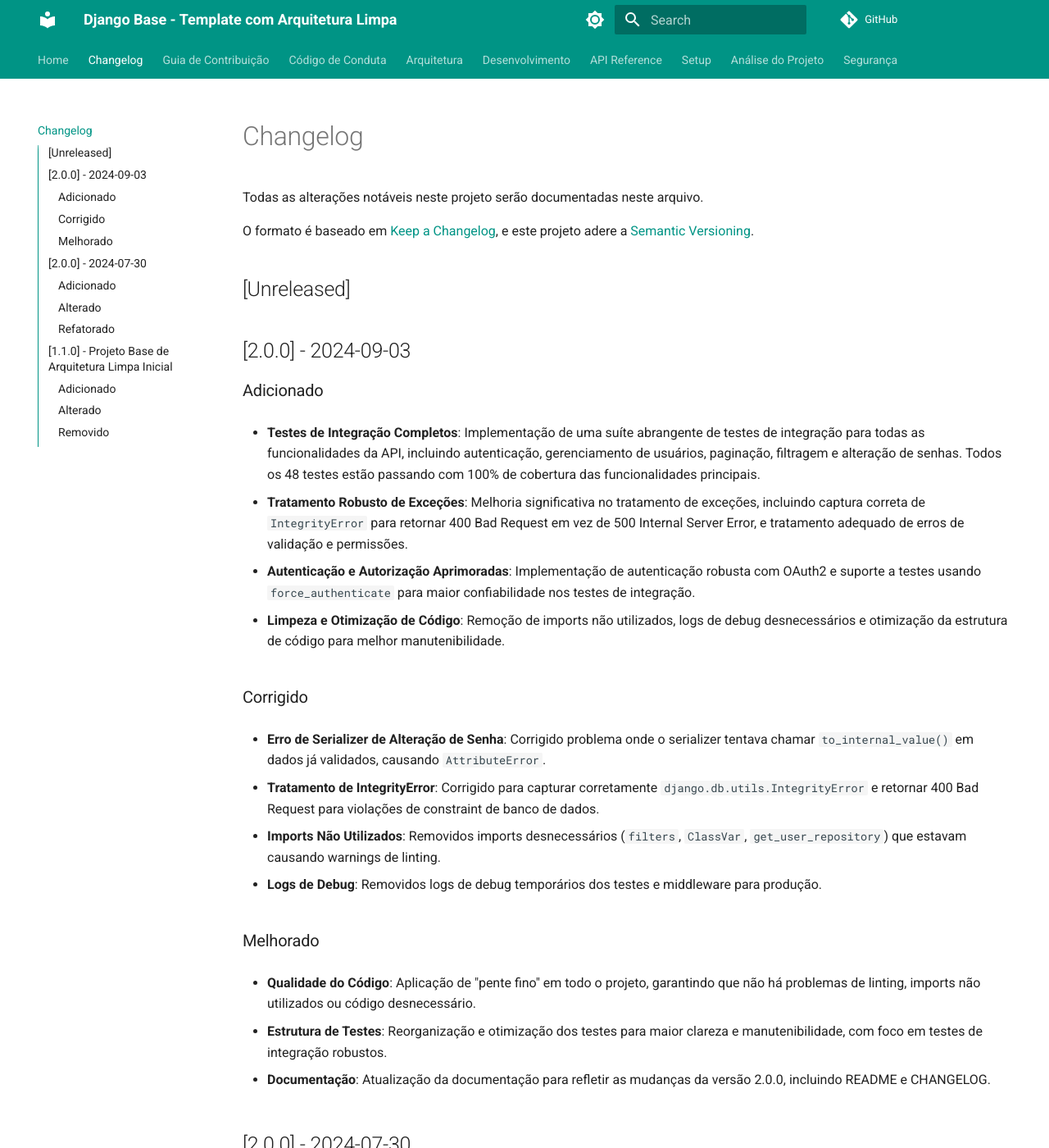
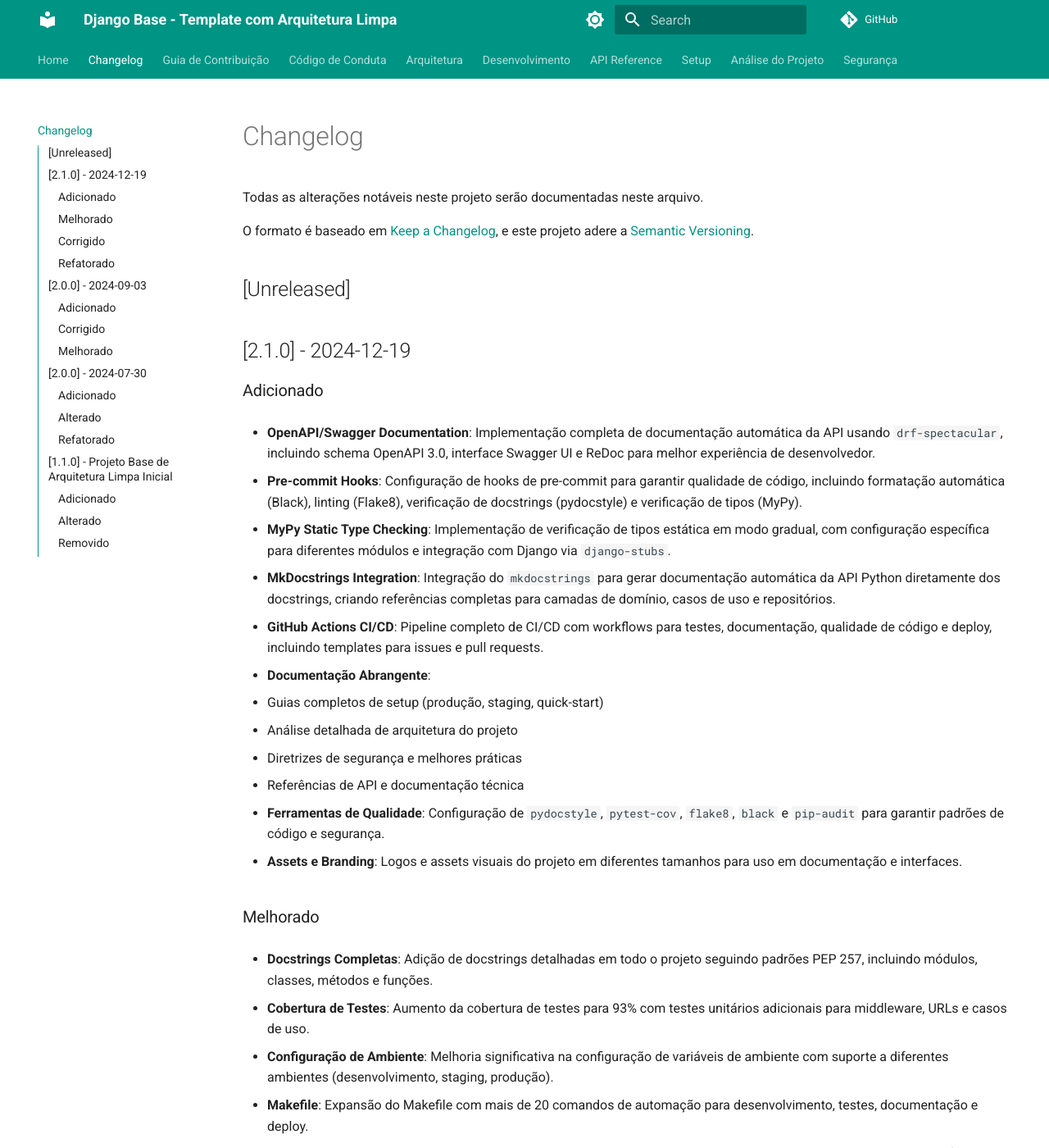
Before and after one commit to luderibeiro/django_base, an MkDocs documentation site: the page built from docs/CHANGELOG.md, in a window 1280 px wide and 1400 px high. Shown: the whole window at 82% size. Built offline with MkDocs 1.6.1 and Material for MkDocs 9.7.7, drawn with Linux system fonts in a browser that asks for light colours; comment, search, counter and statistics services are not loaded; some of the changed text lies outside the part shown.

Commit message:
docs: adicionar changelog para v2.1.0
- Documenta todas as novas funcionalidades implementadas
- Inclui melhorias em docstrings, testes e configurações
- Detalha correções de segurança e refatorações
- Segue padrão Keep a Changelog

```diff
--- a/docs/CHANGELOG.md
+++ b/docs/CHANGELOG.md
@@ -6,6 +6,56 @@ O formato é baseado em [Keep a Changelog](https://keepachangelog.com/en/1.0.0/)
 e este projeto adere a [Semantic Versioning](https://semver.org/spec/v2.0.0.html).
 
 ## [Unreleased]
+
+## [2.1.0] - 2024-12-19
+
+### Adicionado
+
+- **OpenAPI/Swagger Documentation**: Implementação completa de documentação automática da API usando `drf-spectacular`, incluindo schema OpenAPI 3.0, interface Swagger UI e ReDoc para melhor experiência de desenvolvedor.
+
+- **Pre-commit Hooks**: Configuração de hooks de pre-commit para garantir qualidade de código, incluindo formatação automática (Black), linting (Flake8), verificação de docstrings (pydocstyle) e verificação de tipos (MyPy).
+
+- **MyPy Static Type Checking**: Implementação de verificação de tipos estática em modo gradual, com configuração específica para diferentes módulos e integração com Django via `django-stubs`.
+
+- **MkDocstrings Integration**: Integração do `mkdocstrings` para gerar documentação automática da API Python diretamente dos docstrings, criando referências completas para camadas de domínio, casos de uso e repositórios.
+
+- **GitHub Actions CI/CD**: Pipeline completo de CI/CD com workflows para testes, documentação, qualidade de código e deploy, incluindo templates para issues e pull requests.
+
+- **Documentação Abrangente**:
+  - Guias completos de setup (produção, staging, quick-start)
+  - Análise detalhada de arquitetura do projeto
+  - Diretrizes de segurança e melhores práticas
+  - Referências de API e documentação técnica
+
+- **Ferramentas de Qualidade**: Configuração de `pydocstyle`, `pytest-cov`, `flake8`, `black` e `pip-audit` para garantir padrões de código e segurança.
+
+- **Assets e Branding**: Logos e assets visuais do projeto em diferentes tamanhos para uso em documentação e interfaces.
+
+### Melhorado
+
+- **Docstrings Completas**: Adição de docstrings detalhadas em todo o projeto seguindo padrões PEP 257, incluindo módulos, classes, métodos e funções.
+
+- **Cobertura de Testes**: Aumento da cobertura de testes para 93% com testes unitários adicionais para middleware, URLs e casos de uso.
+
+- **Configuração de Ambiente**: Melhoria significativa na configuração de variáveis de ambiente com suporte a diferentes ambientes (desenvolvimento, staging, produção).
+
+- **Makefile**: Expansão do Makefile com mais de 20 comandos de automação para desenvolvimento, testes, documentação e deploy.
+
+- **Estrutura de Documentação**: Reorganização completa da documentação com navegação melhorada e seções específicas para diferentes aspectos do projeto.
+
+### Corrigido
+
+- **Exposição de Credenciais**: Correção de problemas de segurança relacionados à exposição de credenciais em configurações e logs.
+
+- **Configurações de Template**: Correção de configurações de templates e paths para funcionamento correto em diferentes ambientes.
+
+- **Imports Não Utilizados**: Limpeza de imports desnecessários e otimização da estrutura de código.
+
+### Refatorado
+
+- **Configurações de Settings**: Refatoração das configurações do Django para melhor organização e segurança, incluindo configuração condicional de banco de dados.
+
+- **Estrutura de Arquivos**: Reorganização de arquivos estáticos, templates e configurações para melhor manutenibilidade.
 
 ## [2.0.0] - 2024-09-03
 
```
